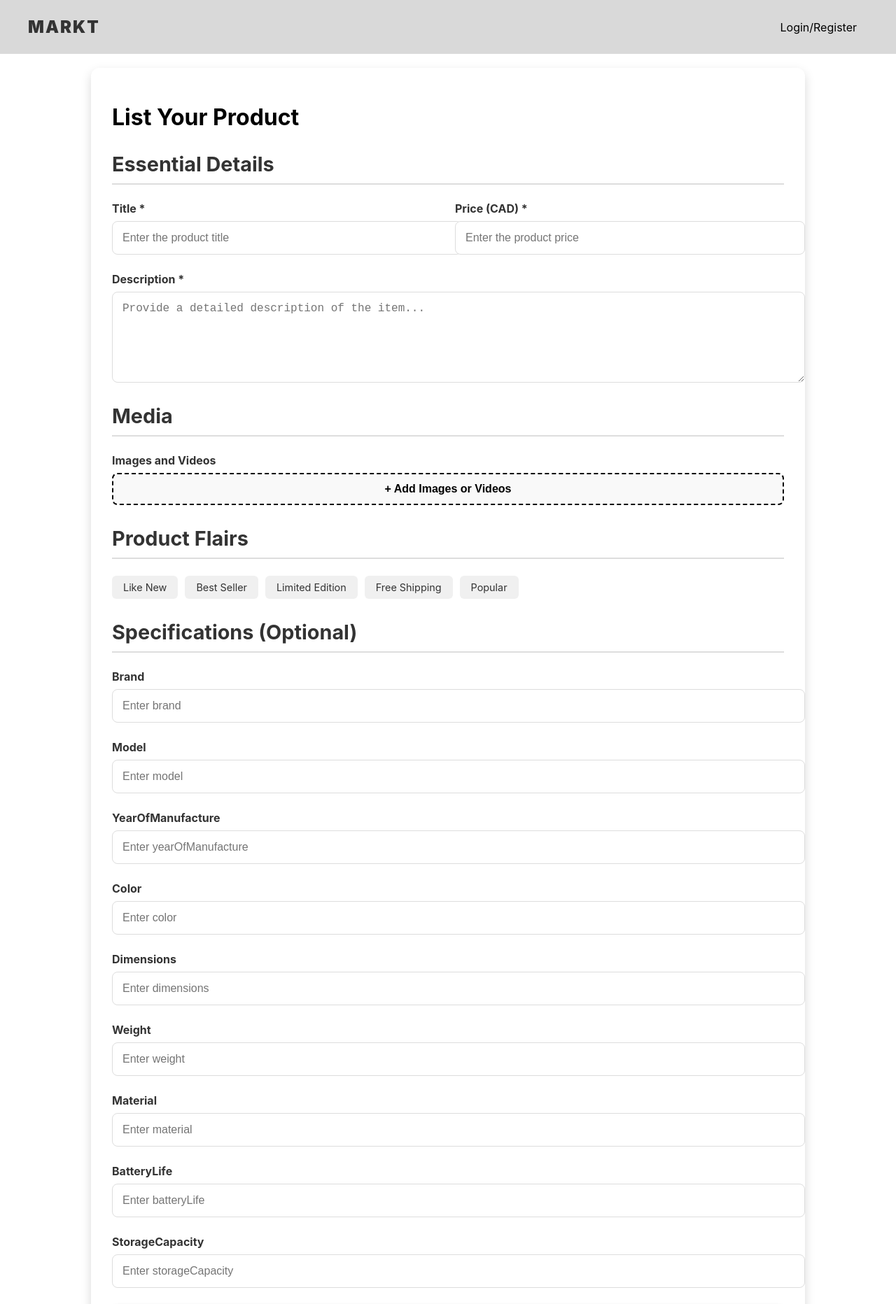
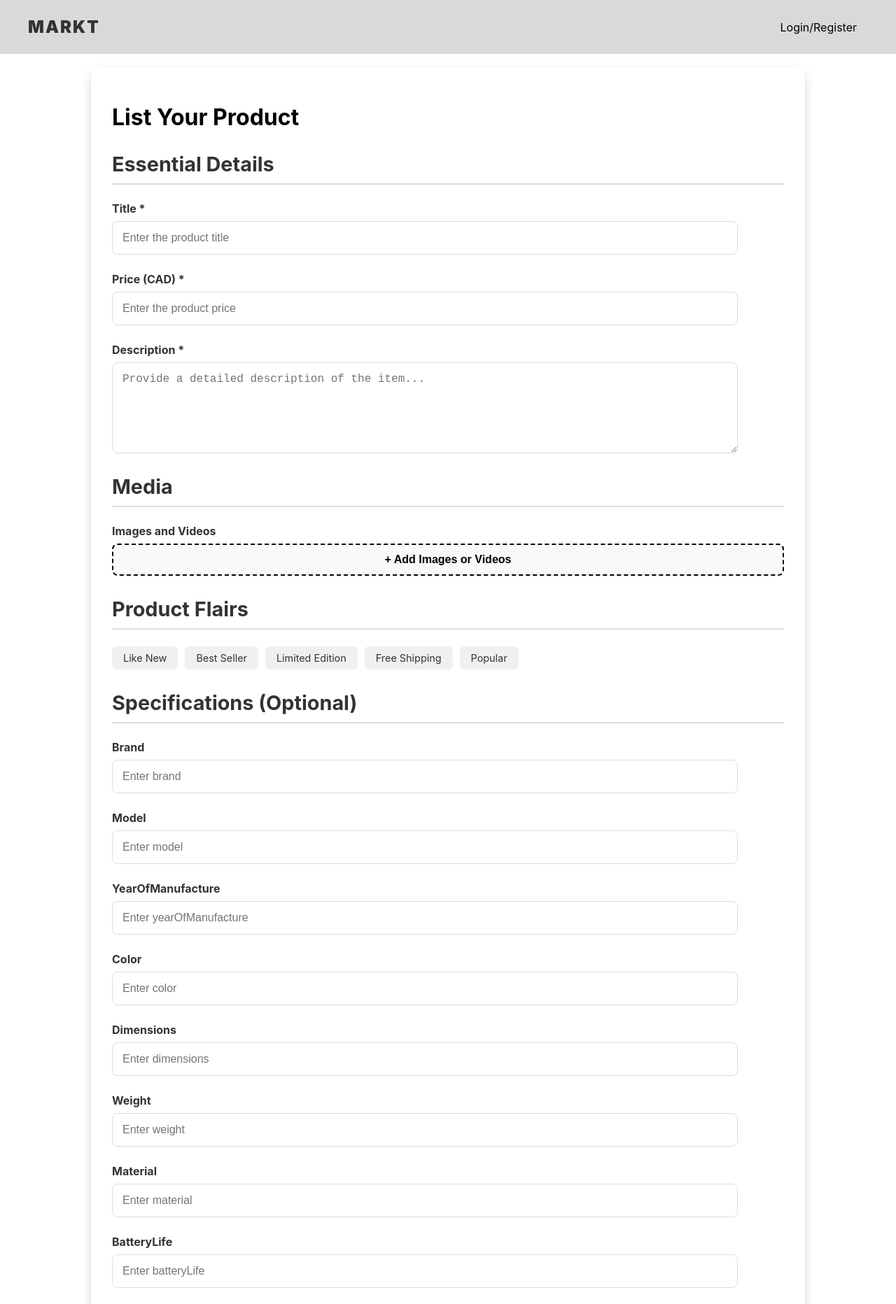
Before and after one commit to guninwasan/markt, a React (Create React App) app in the folder markt-frontend/: page /sell in a window 1280 px wide. Shown: the top 1864 px of the page at 70% size. Built offline with nearby package versions, Linux system fonts and the light colour scheme.

Commit message:
width and reorder

```diff
--- a/markt-frontend/src/components/selling-component/selling-component.styles.tsx
+++ b/markt-frontend/src/components/selling-component/selling-component.styles.tsx
@@ -50,7 +50,7 @@ const Label = styled.label`
 `;
 
 const TextInput = styled.input`
-  width: 100%;
+  width: 90%;
   padding: 14px;
   font-size: 16px;
   border: 1px solid #ddd;
@@ -64,7 +64,7 @@ const TextInput = styled.input`
 `;
 
 const TextArea = styled.textarea`
-  width: 100%;
+  width: 90%;
   padding: 14px;
   font-size: 16px;
   border: 1px solid #ddd;
--- a/markt-frontend/src/components/selling-component/selling-component.tsx
+++ b/markt-frontend/src/components/selling-component/selling-component.tsx
@@ -115,7 +115,6 @@ const SellingComponent = () => {
       <h1>List Your Product</h1>
       <form onSubmit={handleSubmit}>
         <SectionHeader>Essential Details</SectionHeader>
-        <FormRow>
         <FormGroup style={{ flex: "1 1 45%" }}>
           <Label>Title *</Label>
           <TextInput
@@ -138,7 +137,6 @@ const SellingComponent = () => {
             onChange={handleChange}
           />
         </FormGroup>
-        </FormRow>
 
         <FormGroup>
           <Label>Description *</Label>
@@ -209,7 +207,7 @@ const SellingComponent = () => {
           </FormGroup>
         ))}
 
-        <Button type="submit">Submit Listing</Button>
+        <Button type="submit">Post Listing</Button>
       </form>
     </SellingFormContainer>
   );
```
Lines whose indentation alone changed are shown as unchanged.
